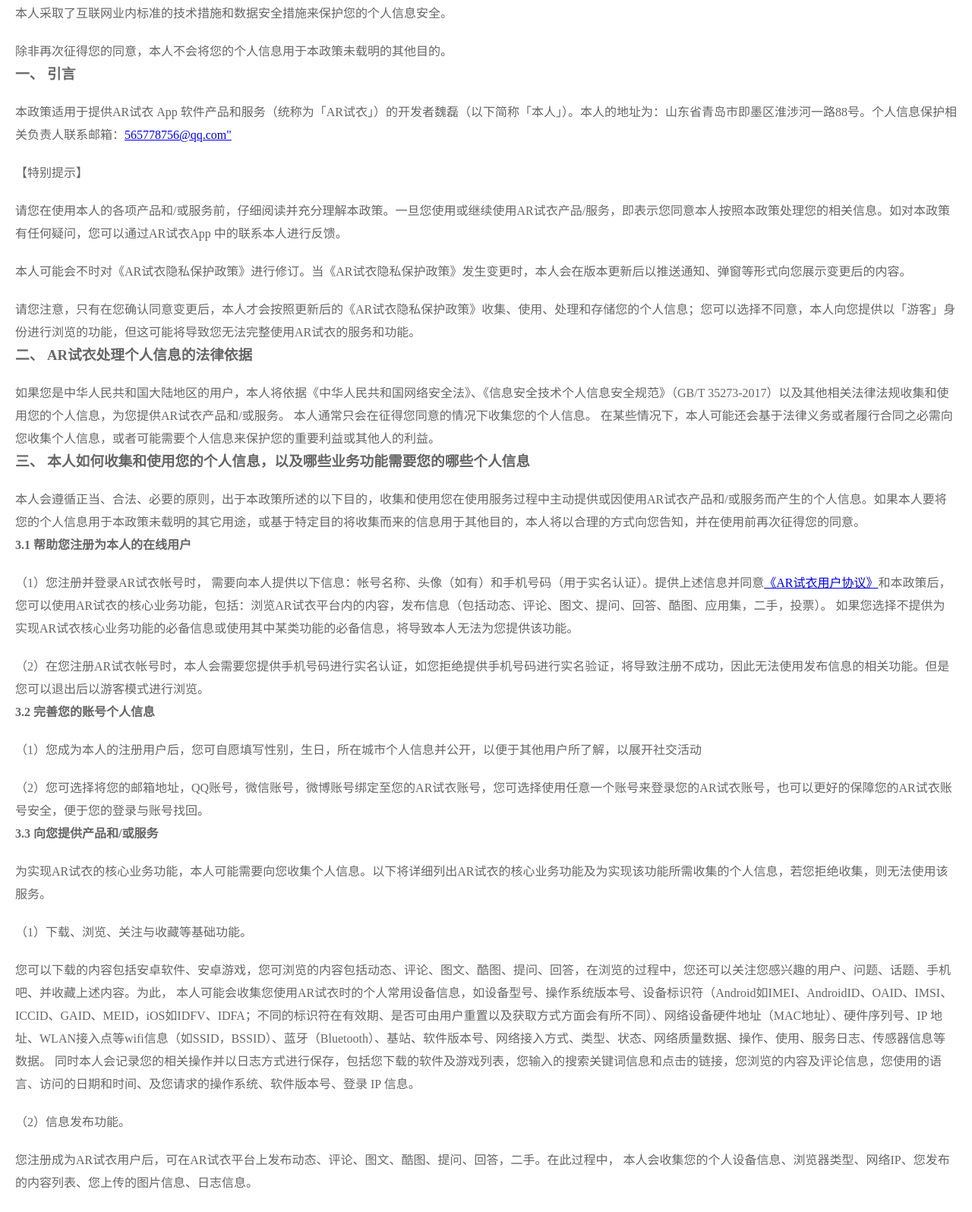
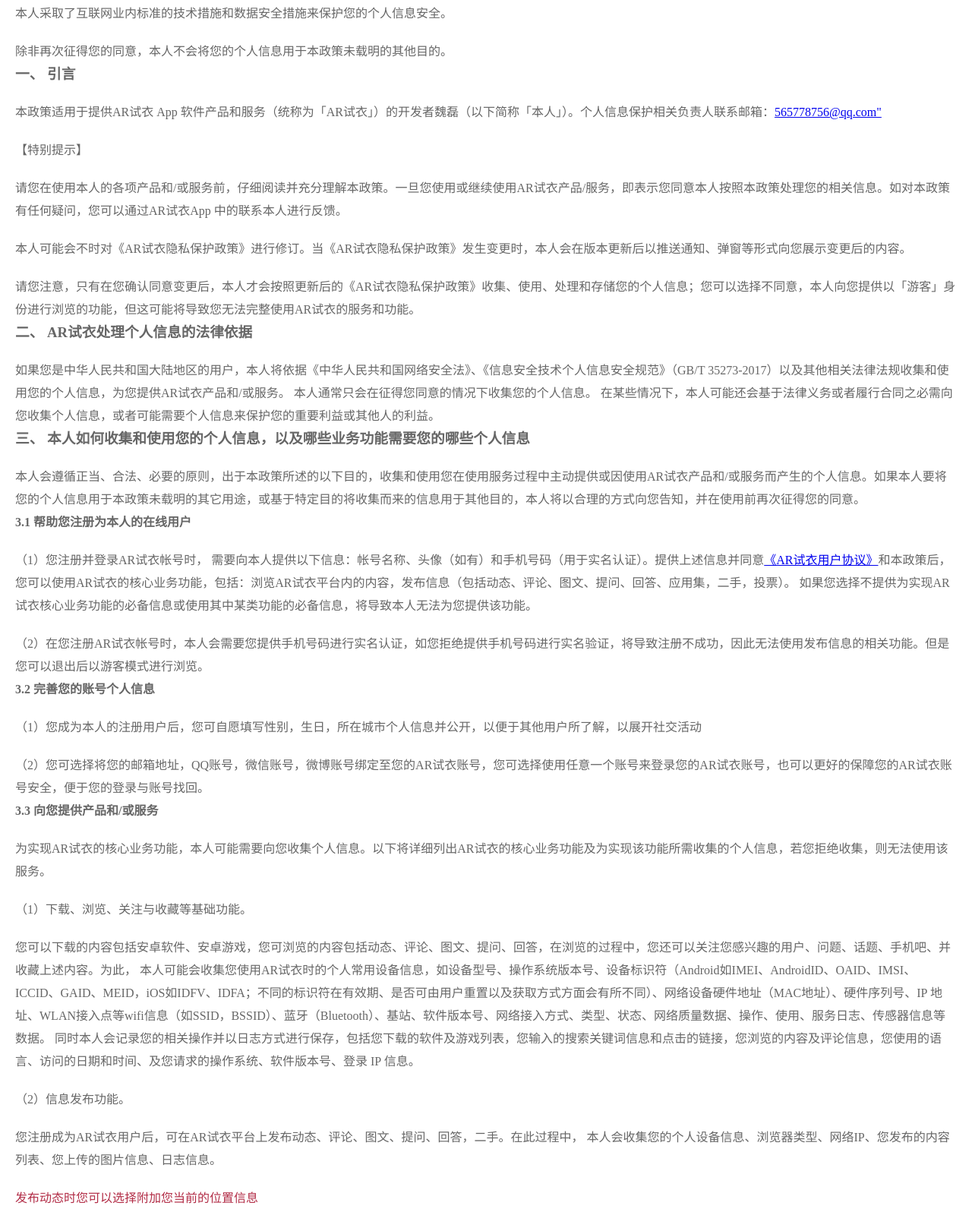
Before and after one commit to villy32/yunding, a plain HTML site: page privacy.html in a window 1280 px wide. Shown: the part 427-2023 px from the top of the page at 76% size. Drawn offline with Linux system fonts and the light colour scheme.

Commit message:
Update privacy.html

```diff
--- a/privacy.html
+++ b/privacy.html
@@ -4,7 +4,7 @@
 	<meta http-equiv="Content-Type" content="text/html; charset=UTF-8">
 
 	<meta name="viewport" content="width=device-width, initial-scale=1">
-	<title>关于用户使用APP隐私协议</title>
+	<title>AR试衣隐私保护政策</title>
 	<meta name="description" content="">
 	<style>
 		* {
@@ -59,7 +59,7 @@
 	</style>
 </head>
 <body>
-	<h1>关于用户使用APP隐私协议</h1>
+	<h1>AR试衣隐私保护政策</h1>
 	<div class="col-md-9 article-body">
 		<p>版本：1.0 修订与生效日期：2023年1月1日</p>
 		<h3>前言</h3>
@@ -83,7 +83,7 @@
 		</p>
 		<h3>一、 引言</h3>
 		<p>
-			本政策适用于提供AR试衣 App 软件产品和服务（统称为「AR试衣」）的开发者魏磊（以下简称「本人」）。本人的地址为：山东省青岛市即墨区淮涉河一路88号。个人信息保护相关负责人联系邮箱：<a href="mailto:565778756@qq.com">565778756@qq.com"</a>
+			本政策适用于提供AR试衣 App 软件产品和服务（统称为「AR试衣」）的开发者魏磊（以下简称「本人」）。个人信息保护相关负责人联系邮箱：<a href="mailto:565778756@qq.com">565778756@qq.com"</a>
 		</p>
 		<p>
 			【特别提示】
@@ -112,7 +112,7 @@
 			3.1 帮助您注册为本人的在线用户
 		</h4>
 		<p>
-			（1）您注册并登录AR试衣帐号时， 需要向本人提供以下信息：帐号名称、头像（如有）和手机号码（用于实名认证）。提供上述信息并同意<a href="/agreement.html">《AR试衣用户协议》</a>和本政策后，您可以使用AR试衣的核心业务功能，包括：浏览AR试衣平台内的内容，发布信息（包括动态、评论、图文、提问、回答、酷图、应用集，二手，投票）。
+			（1）您注册并登录AR试衣帐号时， 需要向本人提供以下信息：帐号名称、头像（如有）和手机号码（用于实名认证）。提供上述信息并同意<a href="https://villy32.github.io/yunding/agreement.html">《AR试衣用户协议》</a>和本政策后，您可以使用AR试衣的核心业务功能，包括：浏览AR试衣平台内的内容，发布信息（包括动态、评论、图文、提问、回答、应用集，二手，投票）。
 			如果您选择不提供为实现AR试衣核心业务功能的必备信息或使用其中某类功能的必备信息，将导致本人无法为您提供该功能。
 		</p>
 		<p>
@@ -137,7 +137,7 @@
 			（1）下载、浏览、关注与收藏等基础功能。
 		</p>
 		<p>
-			您可以下载的内容包括安卓软件、安卓游戏，您可浏览的内容包括动态、评论、图文、酷图、提问、回答，在浏览的过程中，您还可以关注您感兴趣的用户、问题、话题、手机吧、并收藏上述内容。为此，
+			您可以下载的内容包括安卓软件、安卓游戏，您可浏览的内容包括动态、评论、图文、提问、回答，在浏览的过程中，您还可以关注您感兴趣的用户、问题、话题、手机吧、并收藏上述内容。为此，
 			本人可能会收集您使用AR试衣时的个人常用设备信息，如设备型号、操作系统版本号、设备标识符（Android如IMEI、AndroidID、OAID、IMSI、ICCID、GAID、MEID，iOS如IDFV、IDFA；不同的标识符在有效期、是否可由用户重置以及获取方式方面会有所不同）、网络设备硬件地址（MAC地址）、硬件序列号、IP
 			地址、WLAN接入点等wifi信息（如SSID，BSSID）、蓝牙（Bluetooth）、基站、软件版本号、网络接入方式、类型、状态、网络质量数据、操作、使用、服务日志、传感器信息等数据。
 			同时本人会记录您的相关操作并以日志方式进行保存，包括您下载的软件及游戏列表，您输入的搜索关键词信息和点击的链接，您浏览的内容及评论信息，您使用的语言、访问的日期和时间、及您请求的操作系统、软件版本号、登录
@@ -147,7 +147,7 @@
 			（2）信息发布功能。
 		</p>
 		<p>
-			您注册成为AR试衣用户后，可在AR试衣平台上发布动态、评论、图文、酷图、提问、回答，二手。在此过程中， 本人会收集您的个人设备信息、浏览器类型、网络IP、您发布的内容列表、您上传的图片信息、日志信息。
+			您注册成为AR试衣用户后，可在AR试衣平台上发布动态、评论、图文、提问、回答，二手。在此过程中， 本人会收集您的个人设备信息、浏览器类型、网络IP、您发布的内容列表、您上传的图片信息、日志信息。
 		</p>
 		<p>
 			<span style="color: #b22c46">发布动态时您可以选择附加您当前的位置信息</span>
@@ -286,7 +286,7 @@
 						<li>
 							协助本人履行在上文「向您提供产品和/或服务」一节所载的目的；
 						</li>
-						<li>履行本人根据<a href="/about/userAgreement">《AR试衣用户协议》</a>或本政策的责任和实现本人的权利，及／或协助理解和改善AR试衣提供的服务；
+						<li>履行本人根据<a href="https://villy32.github.io/yunding/agreement.html">《AR试衣用户协议》</a>或本政策的责任和实现本人的权利，及／或协助理解和改善AR试衣提供的服务；
 						</li>
 						<li>
 							提供技术基础设施服务、分析本人服务的使用方式、衡量广告和服务的有效性、支付便利或进行学术研究和调查。
```
